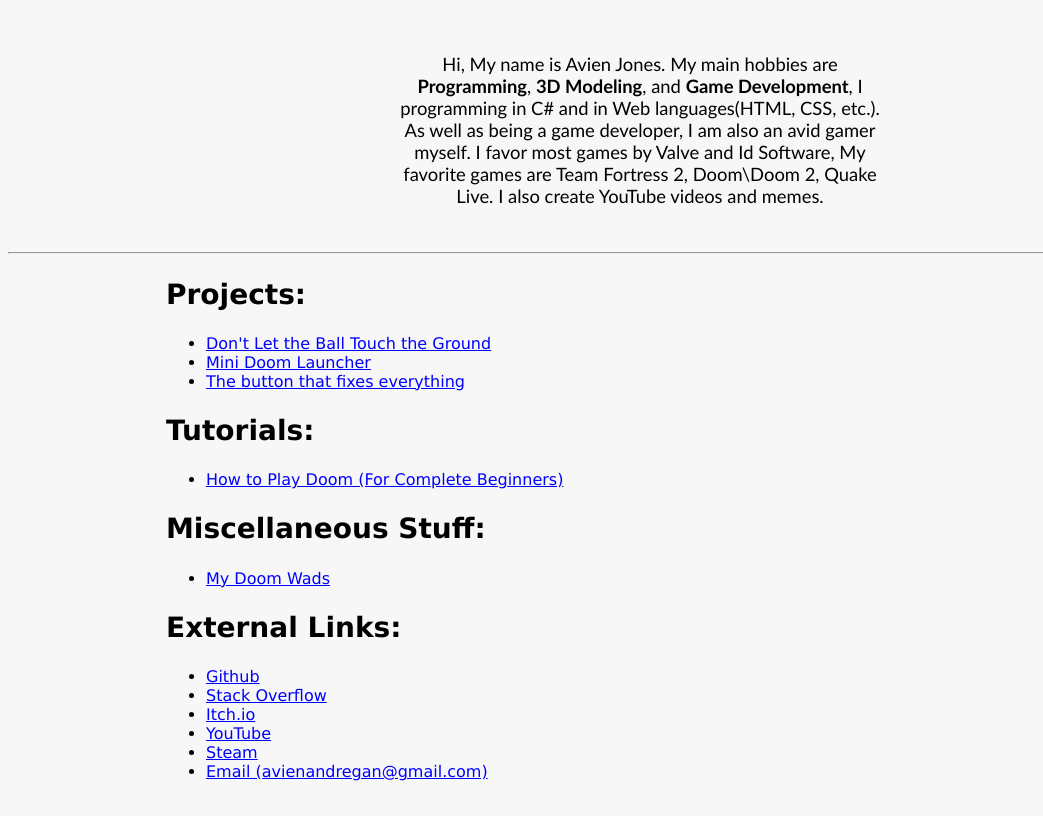
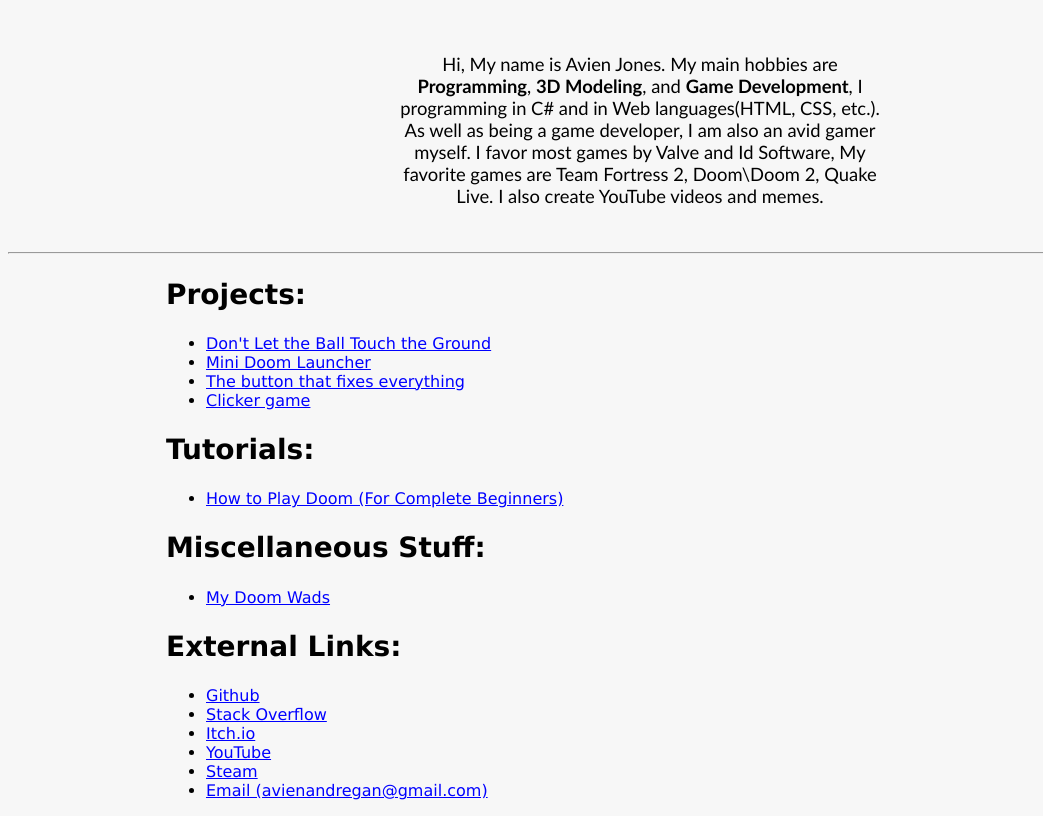
Before and after one commit to AvienJ/avienj.github.io, a plain HTML site: page index.html in a window 1280 px wide. Shown: the part 95-911 px from the top of the page, without its empty margins (0-1043 px from the left). Drawn offline with Linux system fonts and the light colour scheme.

Commit message:
Added clicker game

```diff
--- a/index.html
+++ b/index.html
@@ -19,6 +19,7 @@
     <li><a href="https://www.youtube.com/watch?v=NUdshwVkDSg">Don't Let the Ball Touch the Ground</a></li>
     <li><a href=".\mdl\mdl.htm">Mini Doom Launcher</a></li>
     <li><a href="https://avienj.github.io/fixbutton/">The button that fixes everything</a></li>
+    <li><a href="https://avienj.github.io/clicker/">Clicker game</a></li>
 </ul>
 <h2>Tutorials: </h2>
 <ul>
```
